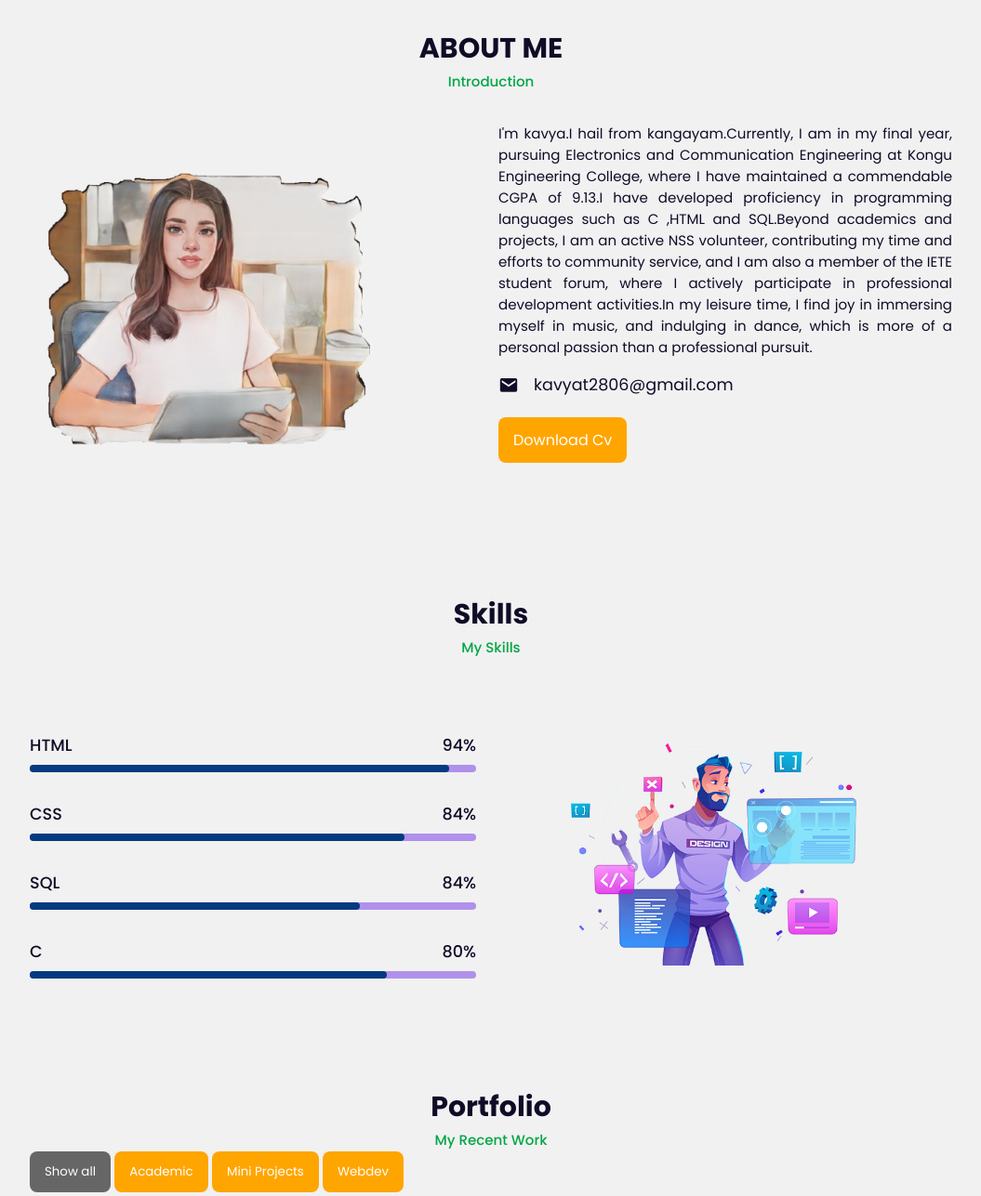
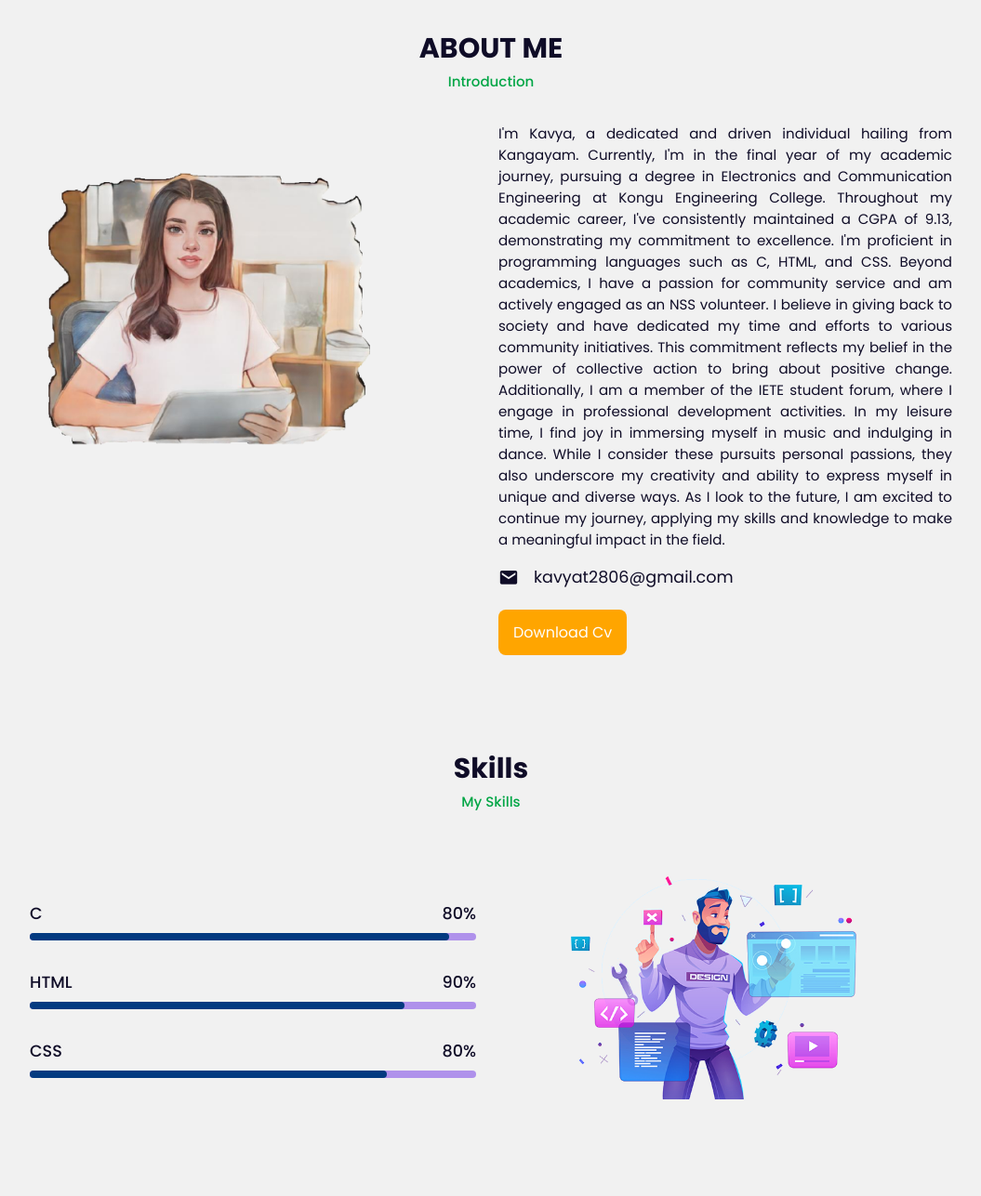
Before and after one commit to kavyat2806/PORTFOLIO.github.io, a plain HTML site: page index.html in a window 1280 px wide. Shown: the part 840-2127 px from the top of the page at 93% size, without its empty margins (112-1167 px from the left). Drawn offline with nearby package versions, Linux system fonts and the light colour scheme.

Commit message:
Update index.html

```diff
--- a/index.html
+++ b/index.html
@@ -58,8 +58,13 @@
                 <img src="kavya7.png" alt="" width="500" height="400">
             </div>
             <div class="about-text">
-                <p>I'm kavya.I hail from kangayam.Currently, I am in my final year, pursuing Electronics and Communication Engineering at Kongu Engineering College, where I have maintained a commendable CGPA of 9.13.I have developed proficiency in programming languages such as C ,HTML and SQL.Beyond academics and projects, I am an active NSS volunteer, contributing my time and efforts to community service, and I am also a member of the IETE student forum, where I actively participate in professional development activities.In my leisure time, I find joy in immersing myself in music, and indulging in dance, which is more of a personal passion than a professional pursuit.
-            </p>
+                <p>I'm Kavya, a dedicated and driven individual hailing from Kangayam. Currently, I'm in the final year of my academic journey, pursuing a degree in Electronics and Communication Engineering at Kongu Engineering College. Throughout my academic career, I've consistently maintained a CGPA of 9.13, demonstrating my commitment to excellence.
+
+I'm proficient in programming languages such as C, HTML, and CSS. Beyond academics, I have a passion for community service and am actively engaged as an NSS volunteer. I believe in giving back to society and have dedicated my time and efforts to various community initiatives. This commitment reflects my belief in the power of collective action to bring about positive change.
+
+Additionally, I am a member of the IETE student forum, where I engage in professional development activities. In my leisure time, I find joy in immersing myself in music and indulging in dance. While I consider these pursuits personal passions, they also underscore my creativity and ability to express myself in unique and diverse ways.
+
+As I look to the future, I am excited to continue my journey, applying my skills and knowledge to make a meaningful impact in the field.</P>
                 <div class="information">
 
                     <!-- Box 3 -->
@@ -80,31 +85,29 @@
         </div>
         <!-- Skills Content -->
         <div class="skills-container">
+
+
+
+
             <div class="bars">
                 <!-- Box 1 -->
                 <div class="bars-box">
-                    <h3>HTML</h3>
-                    <span>94%</span>
+                    <h3>C</h3>
+                    <span>80%</span>
                     <div class="light-bar"></div>
                     <div class="percent-bar html-bar"></div>
                 </div>
                 <!-- Box 2 -->
                 <div class="bars-box">
-                    <h3>CSS</h3>
-                    <span>84%</span>
+                    <h3>HTML</h3>
+                    <span>90%</span>
                     <div class="light-bar"></div>
                     <div class="percent-bar css-bar"></div>
                 </div>
+
                 <!-- Box 3 -->
                 <div class="bars-box">
-                    <h3>SQL</h3>
-                    <span>84%</span>
-                    <div class="light-bar"></div>
-                    <div class="percent-bar js-bar"></div>
-                </div>
-                <!-- Box 4 -->
-                <div class="bars-box">
-                    <h3>C</h3>
+                    <h3>CSS</h3>
                     <span>80%</span>
                     <div class="light-bar"></div>
                     <div class="percent-bar react-bar"></div>
@@ -158,7 +161,7 @@
   <div class="column Mini Projects">
     <div class="content">
       <img src="Port 5.jpg" alt="Mini Projects" style="width:100%">
-      <p>Efficient Adder usimg ModelSim</p>
+      <p>Efficient Adder using ModelSim</p>
     </div>
   </div>
   <div class="column Webdev">
@@ -206,7 +209,7 @@
               <div class="icon"><img src="https://img.icons8.com/bubbles/100/000000/map-marker.png" /></div>
               <div class="contact-info">
                 <h1>Address</h1>
-                <h2>Kangayam,Erode,Tamilnadu</h2>
+                <h2>Kangayam,Tiruppur,Tamilnadu</h2>
               </div>
             </div>
           </div>
@@ -226,7 +229,7 @@
     </div>
     <!-- Copyright -->
     <div class="copyright">
-        <p>Create By <a href="">Kavya T</a> | All Rights Reserved.</p>
+        <p>Create By <a href="">Kavya T</a></p>
     </div>
 
 
```
